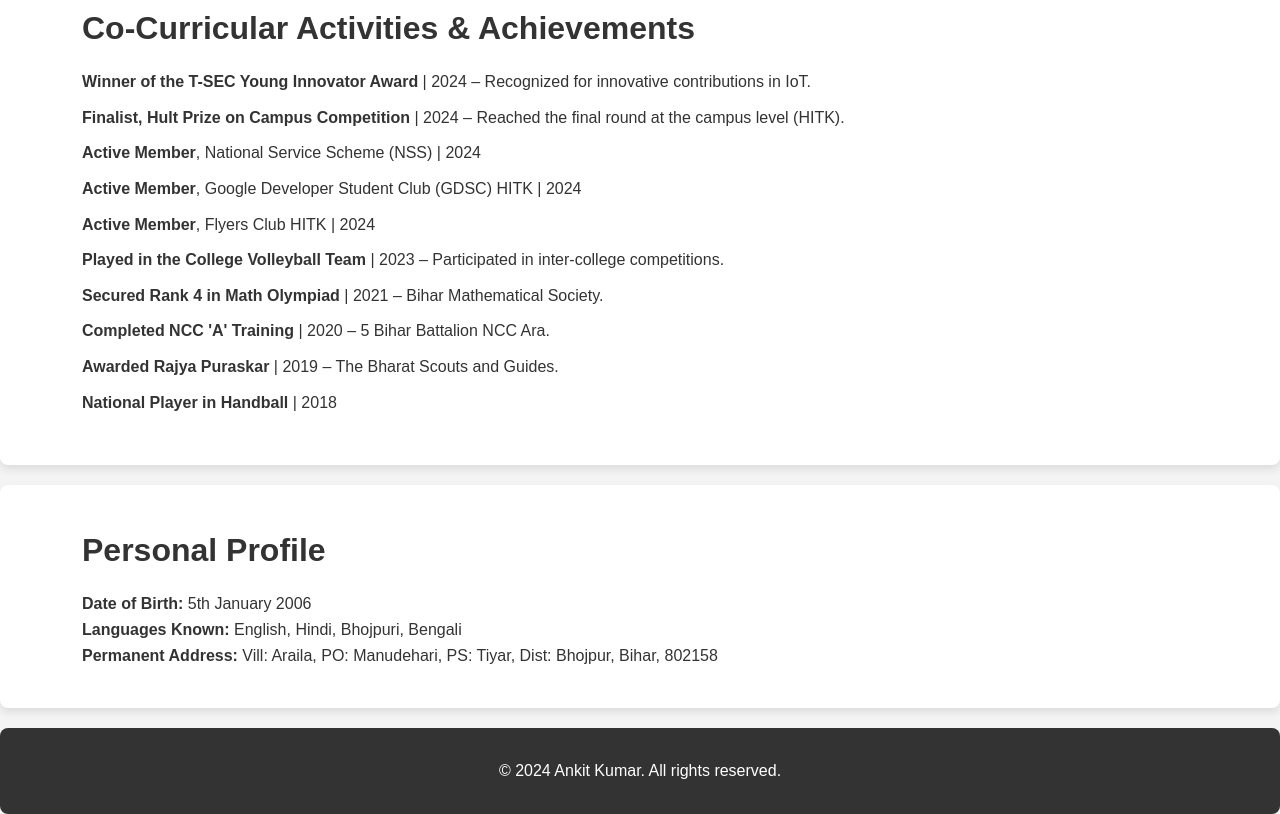
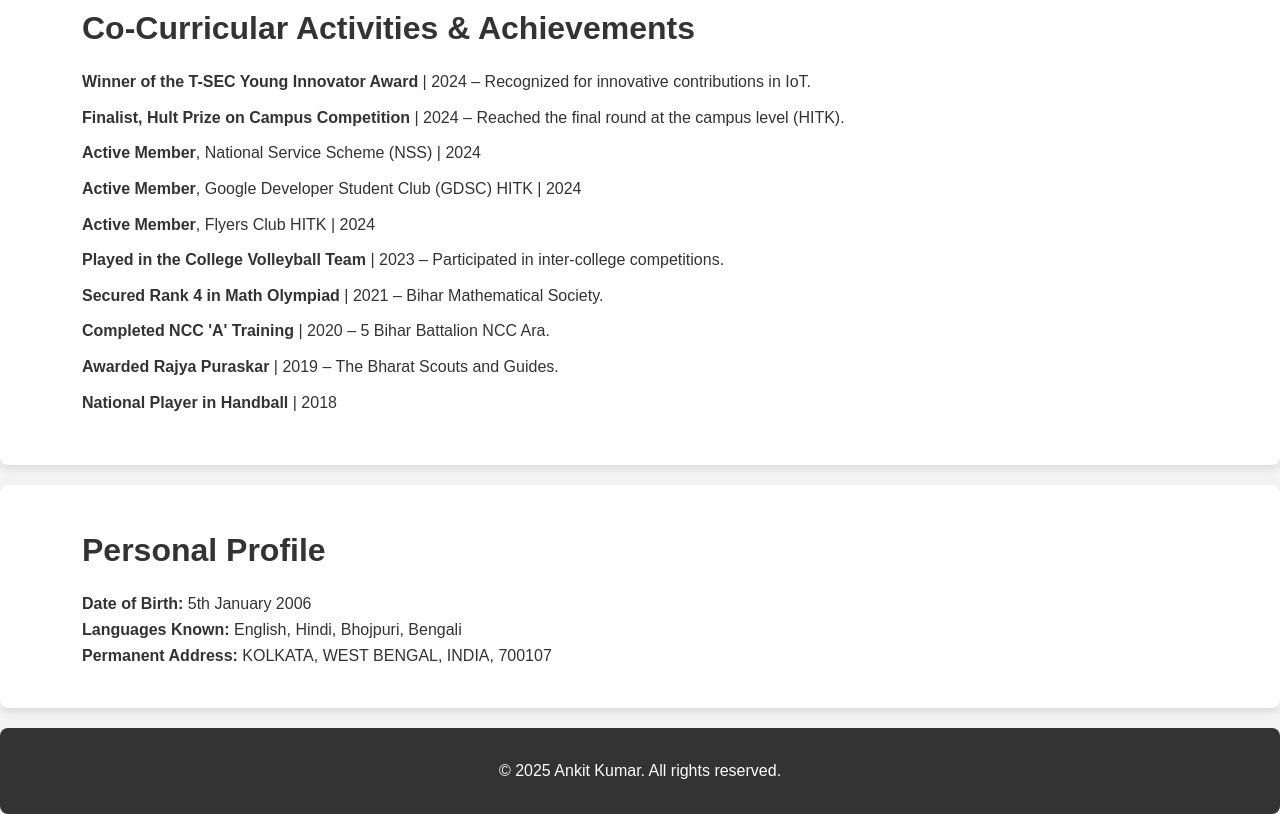
Before and after one commit to Ankit7129/Ankit7129.github.io, a plain HTML site: page index.html in a window 1280 px wide. Shown: the part 1940-2754 px from the top of the page. Drawn offline with Linux system fonts and the light colour scheme.

Commit message:
Update index.html
Address update

```diff
--- a/index.html
+++ b/index.html
@@ -101,13 +101,13 @@
             <h2>Personal Profile</h2>
             <p><strong>Date of Birth:</strong> 5th January 2006</p>
             <p><strong>Languages Known:</strong> English, Hindi, Bhojpuri, Bengali</p>
-            <p><strong>Permanent Address:</strong> Vill: Araila, PO: Manudehari, PS: Tiyar, Dist: Bhojpur, Bihar, 802158</p>
+            <p><strong>Permanent Address:</strong> KOLKATA, WEST BENGAL, INDIA, 700107</p>
         </div>
     </section>
 
     <footer>
         <div class="container">
-            <p>&copy; 2024 Ankit Kumar. All rights reserved.</p>
+            <p>&copy; 2025 Ankit Kumar. All rights reserved.</p>
         </div>
     </footer>
 </body>
```
